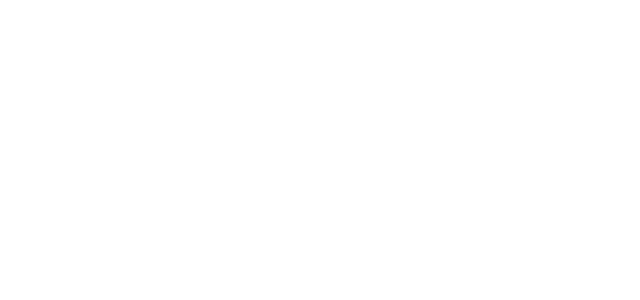
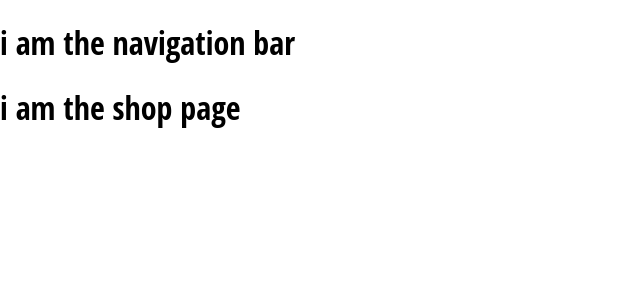
Before and after one commit to maryamsoftdev/Clothing-ReactJs-Application, a React (Create React App) app: page /shop in a window 1280 px wide. Before the commit this address had no page. Shown: the top 300 px of the page, without its empty margins (0-640 px from the left). Built offline with nearby package versions, Linux system fonts and the light colour scheme.

Commit message:
adding navigation

```diff
--- a/src/App.js
+++ b/src/App.js
@@ -1,14 +1,26 @@
-import { Routes,Route } from 'react-router-dom';
+import { Fragment } from 'react';
+import { Routes,Route,} from 'react-router-dom';
 // import { DataRouterStateContext } from 'react-router/dist/lib/context';
+import Navigation from './routes/navigation/navigation.component';
 import Home from './routes/home/home.component';
+
+
+const Shop =()=>{
+return <h1>i am the shop page</h1>
+
+}
 
 const App = () => {
   return (
-    // <BrowserRouter>
+
     <Routes>
-      <Route path='/' element={<Home/>}/>
-  </Routes>
-  // </BrowserRouter>
+
+      <Route path='/' element={<Navigation/>}>
+       <Route index element={<Home/>}/>
+       <Route path='shop' element={<Shop/>}/>
+      </Route>
+      </Routes>
+
   );
 };
 
--- /dev/null
+++ b/src/routes/navigation/navigation.component.jsx
@@ -0,0 +1,14 @@
+import { Fragment } from "react";
+import {Outlet } from "react-router-dom";
+
+const Navigation = () => {
+  return (
+    <Fragment>
+      <div className="navigation">
+        <h1>i am the navigation bar</h1>
+      </div>
+      <Outlet />
+    </Fragment>
+  );
+};
+export default Navigation;
```
